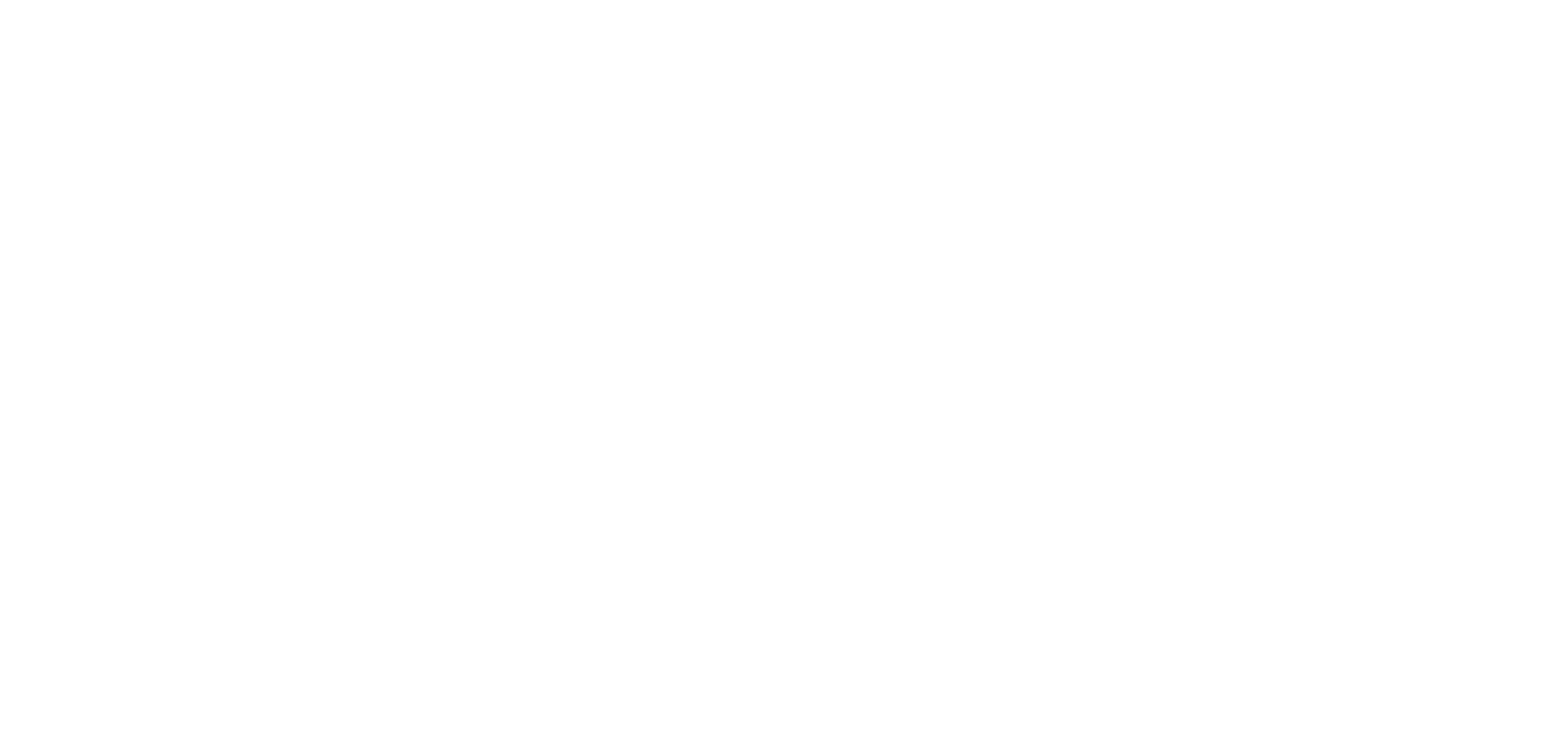
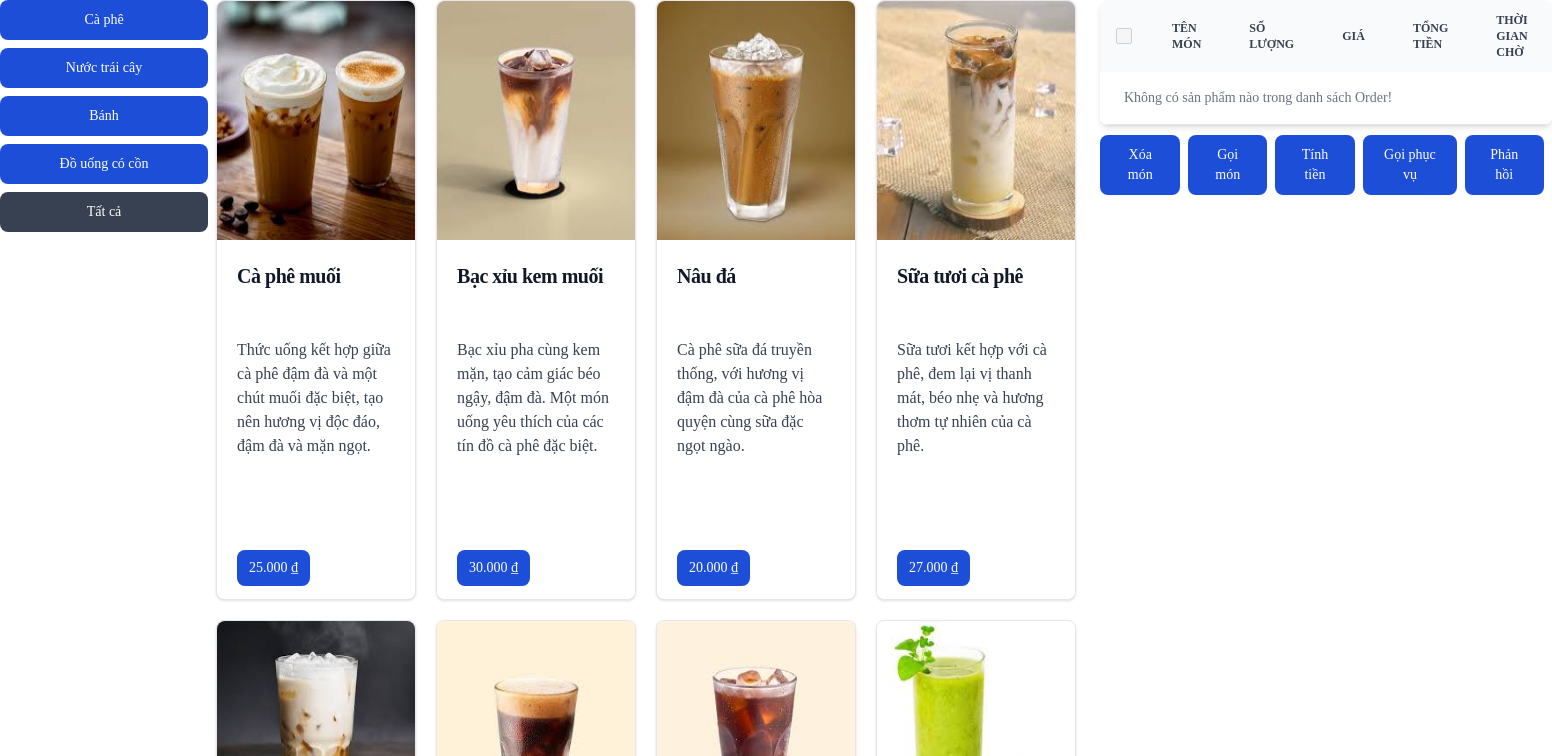
Before and after one commit to duclong1311/coffee-smart-system, a React (Create React App) app: page /menu in a window 1280 px wide. Before the commit this address had no page. Shown: the top 756 px of the page, 1552 px wide, since content can reach past the window. Built offline with nearby package versions, Linux system fonts and the light colour scheme; data requests are answered from the project's data file.

Commit message:
chuyển về tiếng Việt

```diff
--- a/src/App.js
+++ b/src/App.js
@@ -19,6 +19,7 @@
 import FeedbackTable from "../src/components/FeedBack/FeedbackTable";
 import { DetailPost } from "./components/pages/client/Posts/DetailPost";
 import { ProtectedRoute } from "./components/user/ProtectedRoute";
+import DisplayMenu from "./components/pages/client/DisplayMenu";
 
 function App() {
 
@@ -41,7 +42,7 @@
         </Route>
         <Route path="/listpost" element={<ListPost />} />
         <Route path="/posts/:id" element={<DetailPost />} />
-
+        <Route path="/menu" element={<DisplayMenu />} />
         {/* Trang đăng nhập và hồ sơ người dùng */}
         <Route path="/login" element={<Login />} />
         <Route path="/profile" element={<Profile />} />
--- a/src/components/pages/client/OrderList.js
+++ b/src/components/pages/client/OrderList.js
@@ -18,9 +18,9 @@
             const updatedOrderList = orderList.filter((item) => !selectedItems.includes(item.id));
             setOrderList(updatedOrderList);
             setSelectedItems([]);
-            toast.success("Delete success");
+            toast.success("Xóa thành công");
         } else {
-            toast.error("No item selected to delete");
+            toast.error("Không có mục nào được chọn để xóa");
         }
     };
 
```
